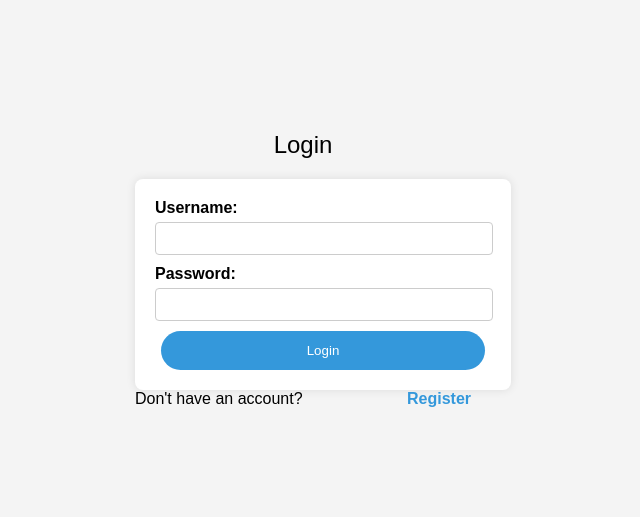
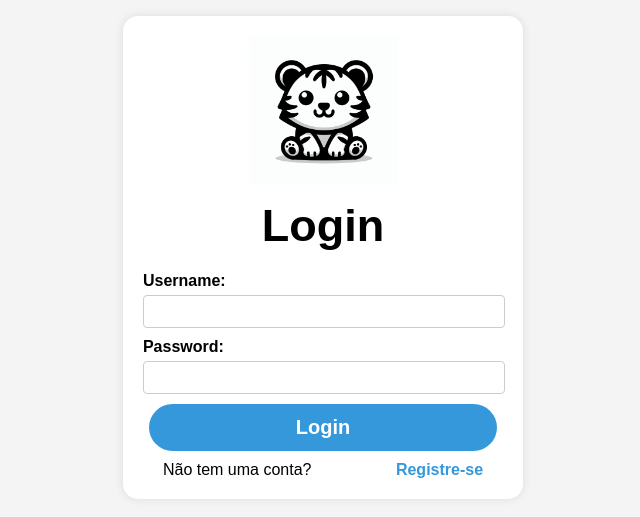
Before and after one commit to es20232/eqp4, a React (Create React App) app in the folder tigrim_base/frontend/: page / in a window 1280 px wide. Shown: the part 143-660 px from the top of the page, without its empty margins (337-977 px from the left). Built offline with nearby package versions, Linux system fonts and the light colour scheme.

Commit message:
Aprimoramento das telas

```diff
--- a/tigrim_base/frontend/src/pages/Login.js
+++ b/tigrim_base/frontend/src/pages/Login.js
@@ -1,17 +1,17 @@
-// Login.js
-import React from 'react';
-import { Link } from 'react-router-dom';
-import LoginForm from './LoginForm'; // Import the new component
-import '../styles/Login.css';
+import { Link } from "react-router-dom";
+import LoginForm from "./LoginForm"; // Import the new component
+import "../styles/Login.css";
+import logo from "../assets/tigrim1.jpg";
 
 function Login() {
   return (
     <div className="Login">
       <header className="Login-header">
+        <img src={logo} alt="Logo" style={{ width: "150px", height: "auto" }} />
         <p>Login</p>
         <LoginForm />
         <div>
-          Don't have an account? <Link to="/Register">Register</Link>
+          Não tem uma conta? <Link to="/Register">Registre-se</Link>
         </div>
       </header>
     </div>
--- a/tigrim_base/frontend/src/pages/Register.js
+++ b/tigrim_base/frontend/src/pages/Register.js
@@ -1,16 +1,17 @@
-import React, { useState } from 'react';
-import { useNavigate } from 'react-router-dom';
-import '../styles/Register.css';
+import React, { useState } from "react";
+import { useNavigate } from "react-router-dom";
+import "../styles/Register.css";
+import logo from "../assets/tigrim1.jpg";
 
 function Register() {
   const navigate = useNavigate();
   const [formData, setFormData] = useState({
-    fullName: '',
-    username: '',
-    password: '',
-    confirmPassword: '',
-    email: '',
-    phoneNumber: '',
+    fullName: "",
+    username: "",
+    password: "",
+    confirmPassword: "",
+    email: "",
+    phoneNumber: "",
   });
 
   const handleChange = (e) => {
@@ -24,19 +25,24 @@ function Register() {
     // Pode ser usando fetch() ou axios.
 
     // Exemplo de como você pode lidar com os dados no frontend:
-    console.log('Dados do formulário:', formData);
+    console.log("Dados do formulário:", formData);
   };
 
   const handleLogin = () => {
     // Adicione aqui a lógica para fazer login.
     // Redirecionar para a tela de login ou enviar os dados ao backend, conforme necessário.
-    console.log('Fazer login com os dados:', formData.username, formData.password);
-    navigate('/');
+    console.log(
+      "Fazer login com os dados:",
+      formData.username,
+      formData.password
+    );
+    navigate("/");
   };
 
   return (
     <div className="Register-container">
       <header className="Register-header">
+        <img src={logo} alt="Logo" style={{ width: "150px", height: "auto" }} />
         <h1>Registrar</h1>
       </header>
       <form onSubmit={handleSubmit}>
--- a/tigrim_base/frontend/src/styles/Login.css
+++ b/tigrim_base/frontend/src/styles/Login.css
@@ -10,21 +10,24 @@ body {
 }
 
 .Login-header {
+  max-width: 400px;
+  width: 100%;
+  background-color: #fff;
+  padding: 20px;
+  border-radius: 15px;
+  box-shadow: 0 0 10px rgba(0, 0, 0, 0.1);
+
   text-align: center;
 }
 
 .Login-header p {
-    font-size: 24px; /* Adjust the font size as needed */
+  font-size: 45px; /* Adjust the font size as needed */
   margin-bottom: 20px;
+  margin-top: 10px;
+  font-weight: bold;
 }
 
 .login-form {
-    max-width: 400px;
-    width: 100%;
-    background-color: #fff;
-    padding: 20px;
-    border-radius: 8px;
-    box-shadow: 0 0 10px rgba(0, 0, 0, 0.1);
   text-align: center;
 }
 
@@ -50,6 +53,9 @@ body {
   border: none;
   border-radius: 40px;
   cursor: pointer;
+  font-weight: bold;
+  margin-bottom: 10px;
+  font-size: 20px;
 }
 
 button:hover {
@@ -60,7 +66,7 @@ body {
   color: #3498db;
   text-decoration: none;
   font-weight: bold;
-    margin-left: 100px;
+  margin-left: 80px;
 }
 
 .Login-header a:hover {
```
Also changed, not shown: tigrim_base/frontend/src/assets/tigrim1.jpg (added). Lines whose indentation alone changed are shown as unchanged.
